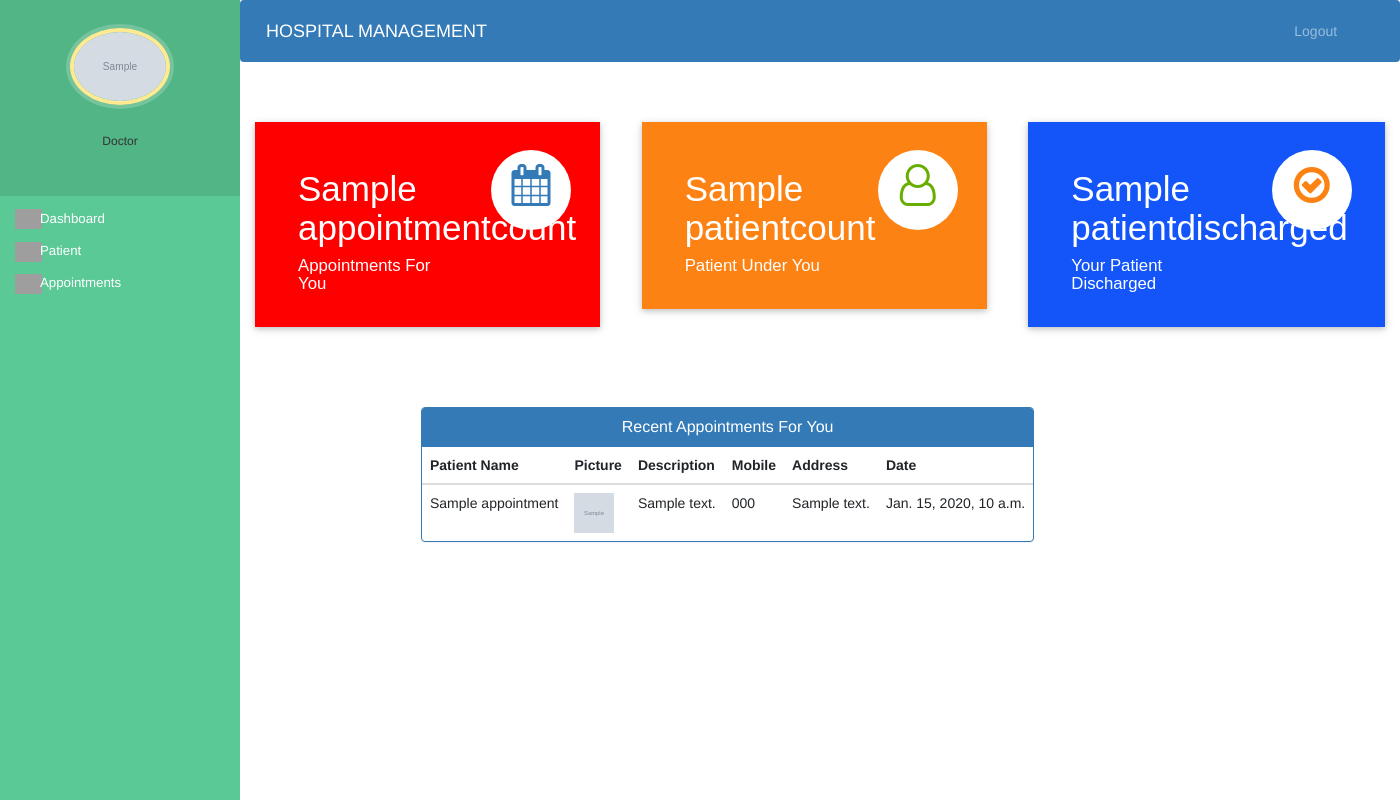
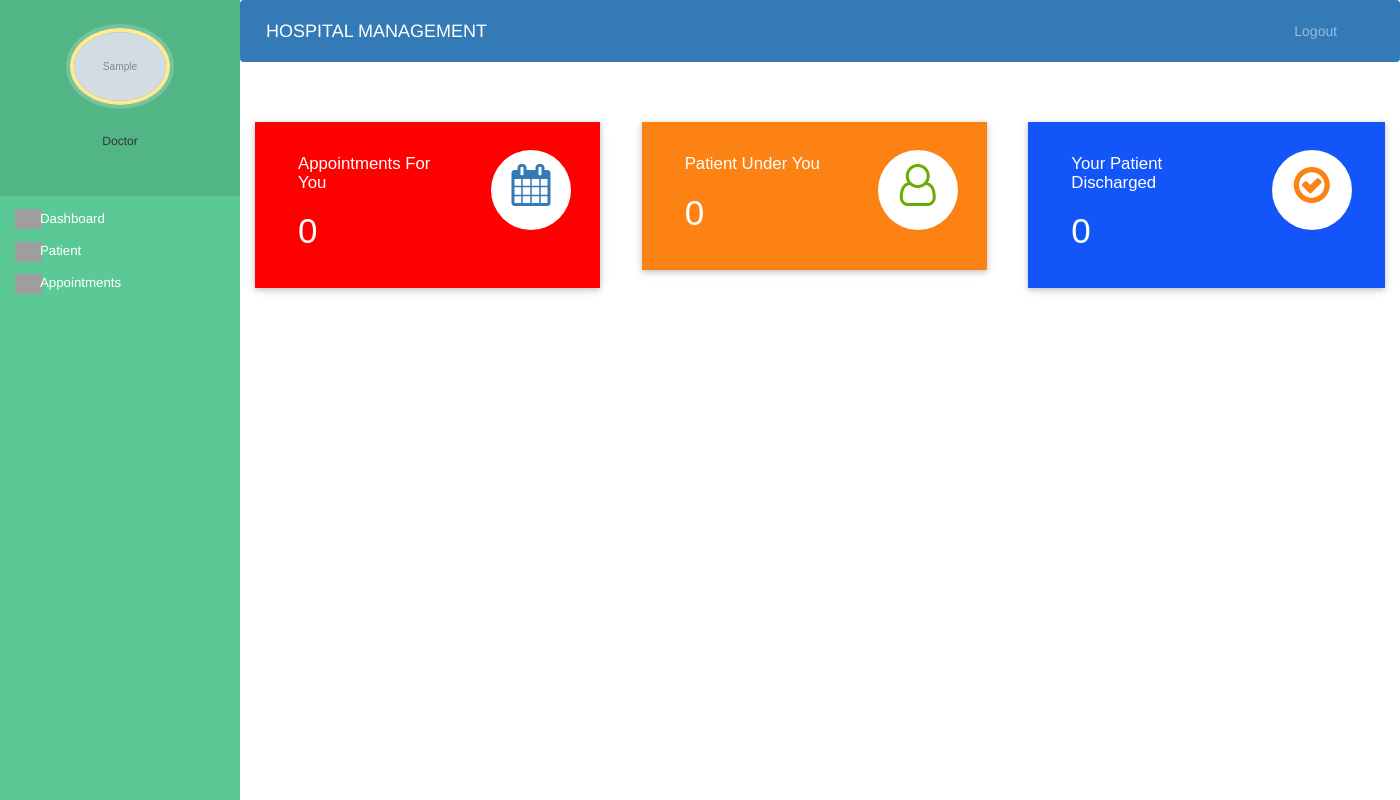
Before and after one commit to sau125/Hospital-Management, a Django app: template templates/hospital/doctor_dashboard.html in a window 1400 px wide. Run offline with Django 3.2, Linux system fonts and the light colour scheme; tables that the repository leaves empty hold one stand-in row (values such as "Sample post"); the template is opened without the code that fills it: values that come from a table or form of the project are taken from there, most other values are stand-ins (such as "Sample title", 1, 10 or a date in 2020); grey boxes marked "Sample" are stand-in pictures; some libraries are stand-ins or nearby versions; grey boxes are pictures that could not be loaded.

Commit message:
modified

```diff
--- a/templates/hospital/doctor_dashboard.html
+++ b/templates/hospital/doctor_dashboard.html
@@ -2,38 +2,5 @@
 {% load static %}
 {% block content %}
 {%include 'hospital/doctor_dashboard_cards.html'%}
-<br><br><br><br>
-<div class="container">
-  <div class="row">
-    <div class="panel panel-primary" style="margin-left:15%;">
-      <div class="panel-heading" style="text-align:center;">
-        <h6 class="panel-title">Recent Appointments For You</h6>
-      </div>
-      <table class="table table-hover" id="dev-table">
-        <thead>
-          <tr>
-            <th>Patient Name</th>
-            <th>Picture</th>
-            <th>Description</th>
-            <th>Mobile</th>
-            <th>Address</th>
-            <th>Date</th>
-          </tr>
-        </thead>
-        {% for a,p in appointments %}
-        <tr>
-          <td>{{a.patientName}}</td>
-          <td> <img src="{% static p.profile_pic.url %}" alt="Profile Pic" height="40px" width="40px" /></td>
-          <td>{{a.description}}</td>
-          <td>{{p.mobile}}</td>
-          <td>{{p.address}}</td>
-          <td>{{a.appointmentDate}}</td>
-        </tr>
-        {% endfor %}
-      </table>
-    </div>
-  </div>
-</div>
-
 
 {% endblock content %}
--- a/templates/hospital/doctor_dashboard_cards.html
+++ b/templates/hospital/doctor_dashboard_cards.html
@@ -61,26 +61,17 @@
 
     .market-update-block.clr-block-1:hover {
       background: #3C3C3C;
-      transition: 0.5s all;
-      -webkit-transition: 0.5s all;
-      -moz-transition: 0.5s all;
-      -o-transition: 0.5s all;
+
     }
 
     .market-update-block.clr-block-2:hover {
       background: #3C3C3C;
-      transition: 0.5s all;
-      -webkit-transition: 0.5s all;
-      -moz-transition: 0.5s all;
-      -o-transition: 0.5s all;
+
     }
 
     .market-update-block.clr-block-3:hover {
       background: #3C3C3C;
-      transition: 0.5s all;
-      -webkit-transition: 0.5s all;
-      -moz-transition: 0.5s all;
-      -o-transition: 0.5s all;
+
     }
 
     .market-update-right i.fa.fa-user-o {
@@ -140,8 +131,9 @@
     <div class="col-md-4 market-update-gd">
       <div class="market-update-block clr-block-1">
         <div class="col-md-8 market-update-left">
-          <h3>{{appointmentcount}}</h3>
+
           <h4>Appointments For You</h4>
+          <h3>0</h3>
         </div>
         <div class="col-md-4 market-update-right">
           <i class="fa fa-calendar"> </i>
@@ -152,8 +144,9 @@
     <div class="col-md-4 market-update-gd">
       <div class="market-update-block clr-block-2">
         <div class="col-md-8 market-update-left">
-          <h3>{{patientcount}}</h3>
+
           <h4>Patient Under You</h4>
+          <h3>0</h3>
 
         </div>
         <div class="col-md-4 market-update-right">
@@ -165,8 +158,9 @@
     <div class="col-md-4 market-update-gd">
       <div class="market-update-block clr-block-3">
         <div class="col-md-8 market-update-left">
-          <h3>{{patientdischarged}}</h3>
+
           <h4>Your Patient Discharged</h4>
+                    <h3>0</h3>
         </div>
         <div class="col-md-4 market-update-right">
           <i class="fa fa-check-circle-o" aria-hidden="true"></i>
```
Also changed, not shown: templates/hospital/doctor_base.html (+0 -9 lines).
